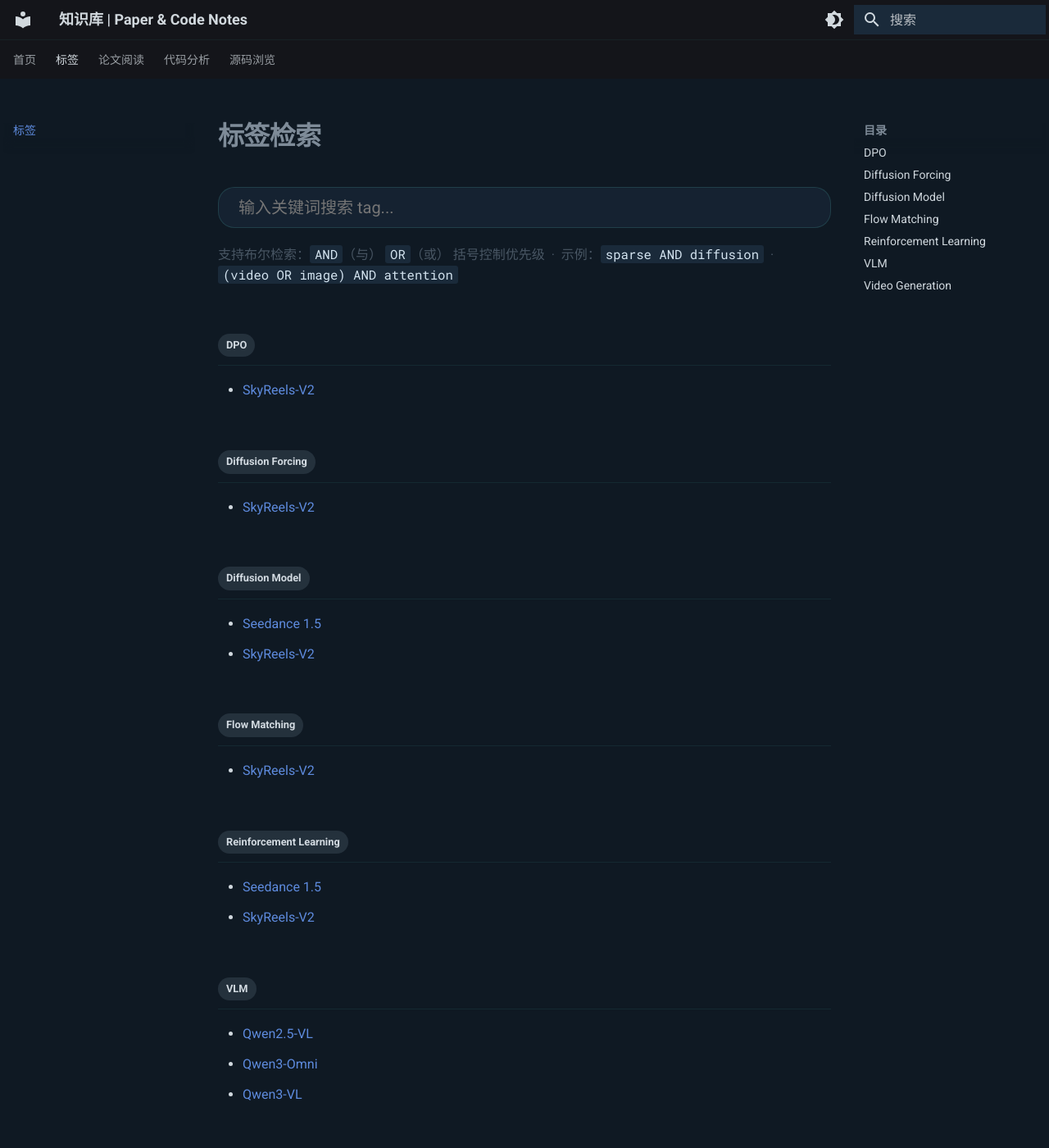
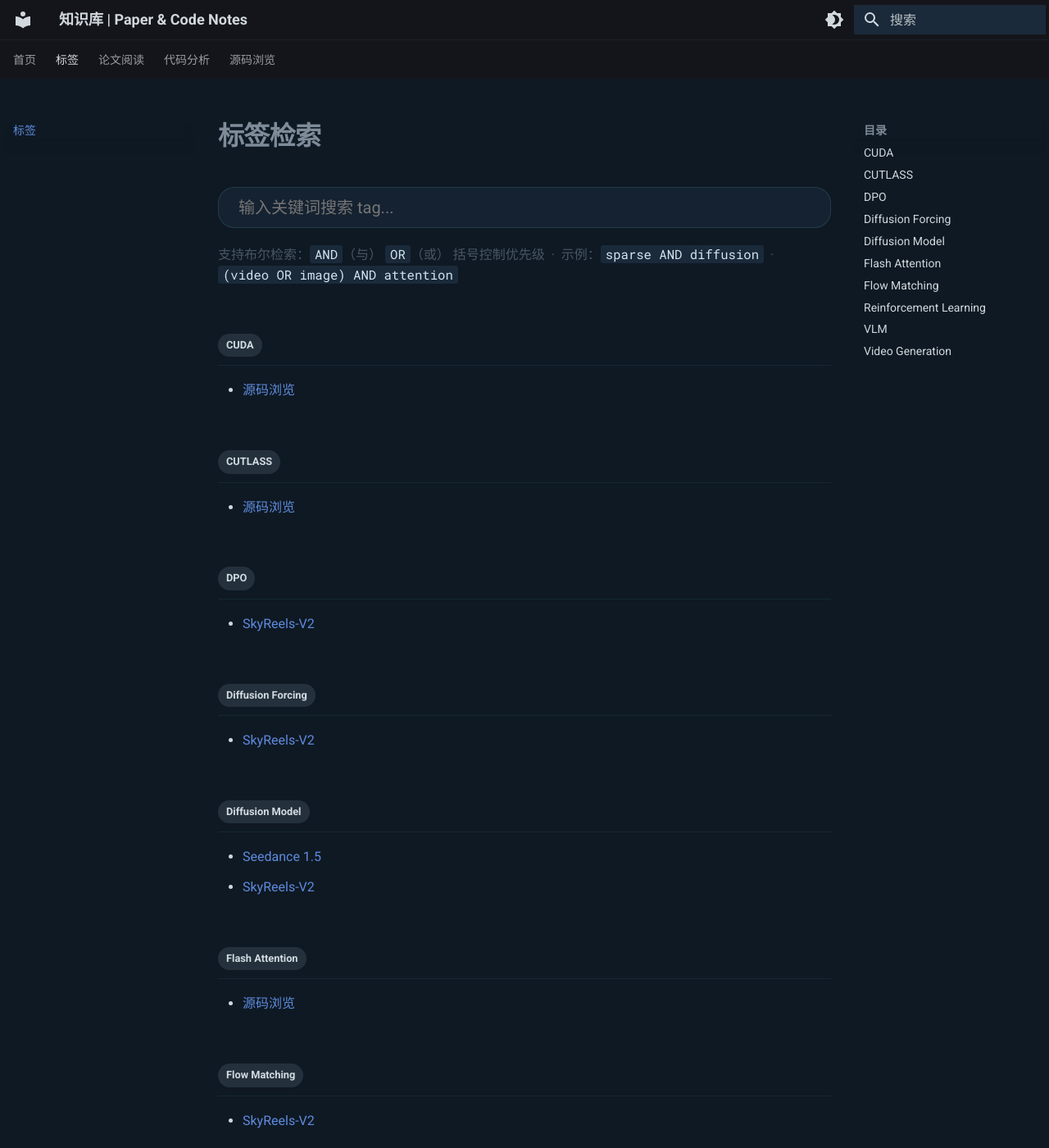
Before and after one commit to YouHuang67/paper-code-notes, an MkDocs documentation site: the page built from docs/tags.md, in a window 1280 px wide and 1400 px high. Shown: the whole window at 82% size. Built offline with MkDocs 1.6.1 and Material for MkDocs 9.7.7, drawn with Linux system fonts in a browser that asks for light colours; some of the changed lines change nothing that is shown.

Commit message:
fix: source browsing index as section entry with navigation.indexes

```diff
--- /dev/null
+++ b/docs/source_browsing_index.md
@@ -0,0 +1,47 @@
+---
+tags:
+  - CUDA
+  - CUTLASS
+  - Flash Attention
+---
+# 源码浏览
+
+收录项目分析中引用的核心源码文件，带行号锚点，可从解读文档直接跳转定位。
+
+## Flash Attention V2
+
+**仓库**: [Dao-AILab/flash-attention](https://github.com/Dao-AILab/flash-attention) · **路径**: `csrc/flash_attn/src/` · **解读**: [代码分析](code_analysis/flash_attention_v2/00_overview.md)
+
+**参数与配置**
+
+| 文件 | 行数 | 说明 |
+|------|------|------|
+| [flash.h](code_analysis/flash_attention_v2/src/flash_h.md) | 194 | 前向/反向参数结构体 |
+| [kernel_traits.h](code_analysis/flash_attention_v2/src/kernel_traits_h.md) | 344 | MMA Atom、Smem Layout、Copy 配置 |
+| [static_switch.h](code_analysis/flash_attention_v2/src/static_switch_h.md) | 111 | 编译期特性分发宏 |
+| [block_info.h](code_analysis/flash_attention_v2/src/block_info_h.md) | 49 | 变长序列偏移计算 |
+
+**前向 Kernel**
+
+| 文件 | 行数 | 说明 |
+|------|------|------|
+| [flash_fwd_kernel.h](code_analysis/flash_attention_v2/src/flash_fwd_kernel_h.md) | 1294 | 前向核心：compute_attn_1rowblock + split-KV |
+| [flash_fwd_launch_template.h](code_analysis/flash_attention_v2/src/flash_fwd_launch_template_h.md) | 304 | 前向 host 端调度与 kernel 启动 |
+
+**反向 Kernel**
+
+| 文件 | 行数 | 说明 |
+|------|------|------|
+| [flash_bwd_kernel.h](code_analysis/flash_attention_v2/src/flash_bwd_kernel_h.md) | 841 | 反向核心：compute_dq_dk_dv_1colblock |
+| [flash_bwd_launch_template.h](code_analysis/flash_attention_v2/src/flash_bwd_launch_template_h.md) | 308 | 反向 host 端调度 |
+| [flash_bwd_preprocess_kernel.h](code_analysis/flash_attention_v2/src/flash_bwd_preprocess_kernel_h.md) | 383 | 反向预处理：dot(dO, O) |
+
+**计算原语**
+
+| 文件 | 行数 | 说明 |
+|------|------|------|
+| [softmax.h](code_analysis/flash_attention_v2/src/softmax_h.md) | 189 | Online softmax（增量 max/sum/rescale） |
+| [utils.h](code_analysis/flash_attention_v2/src/utils_h.md) | 413 | Warp reduce、GEMM 封装、layout 转换 |
+| [mask.h](code_analysis/flash_attention_v2/src/mask_h.md) | 214 | Causal / local / ALiBi mask |
+| [dropout.h](code_analysis/flash_attention_v2/src/dropout_h.md) | 95 | Philox RNG dropout |
+| [rotary.h](code_analysis/flash_attention_v2/src/rotary_h.md) | 153 | RoPE 旋转位置编码 |
--- a/mkdocs.yml
+++ b/mkdocs.yml
@@ -10,6 +10,7 @@
     - navigation.tabs
     - navigation.top
     - navigation.tracking
+    - navigation.indexes
     - search.suggest
     - search.highlight
     - content.code.copy
@@ -172,7 +173,7 @@
       - CUB Block 级原语:
         - BlockRadixSort 与 BlockScan: code_analysis/cub_block_primitives/01_block_radix_sort_and_scan.md
   - 源码浏览:
-    - 导读: code_analysis/flash_attention_v2/src/index.md
+    - source_browsing_index.md
     - Flash Attention V2:
       - 参数与配置:
         - flash.h: code_analysis/flash_attention_v2/src/flash_h.md
```
